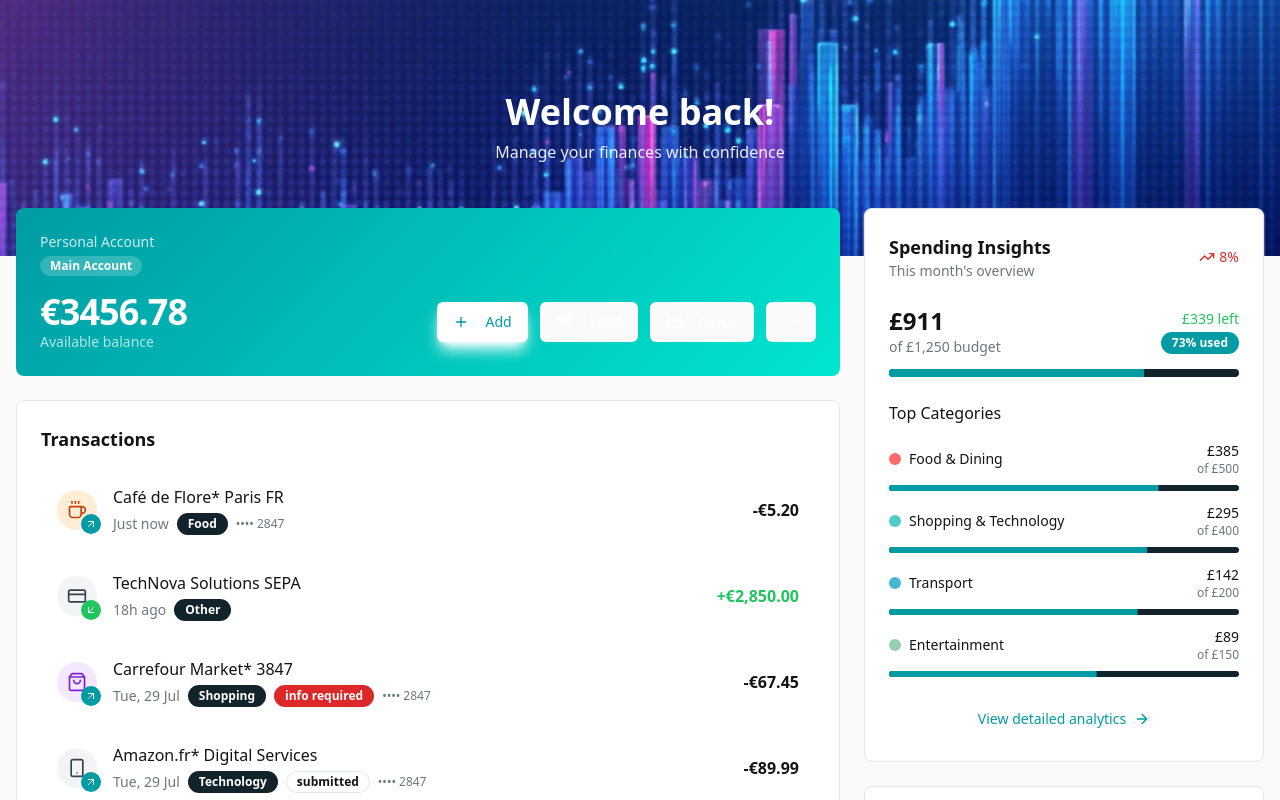
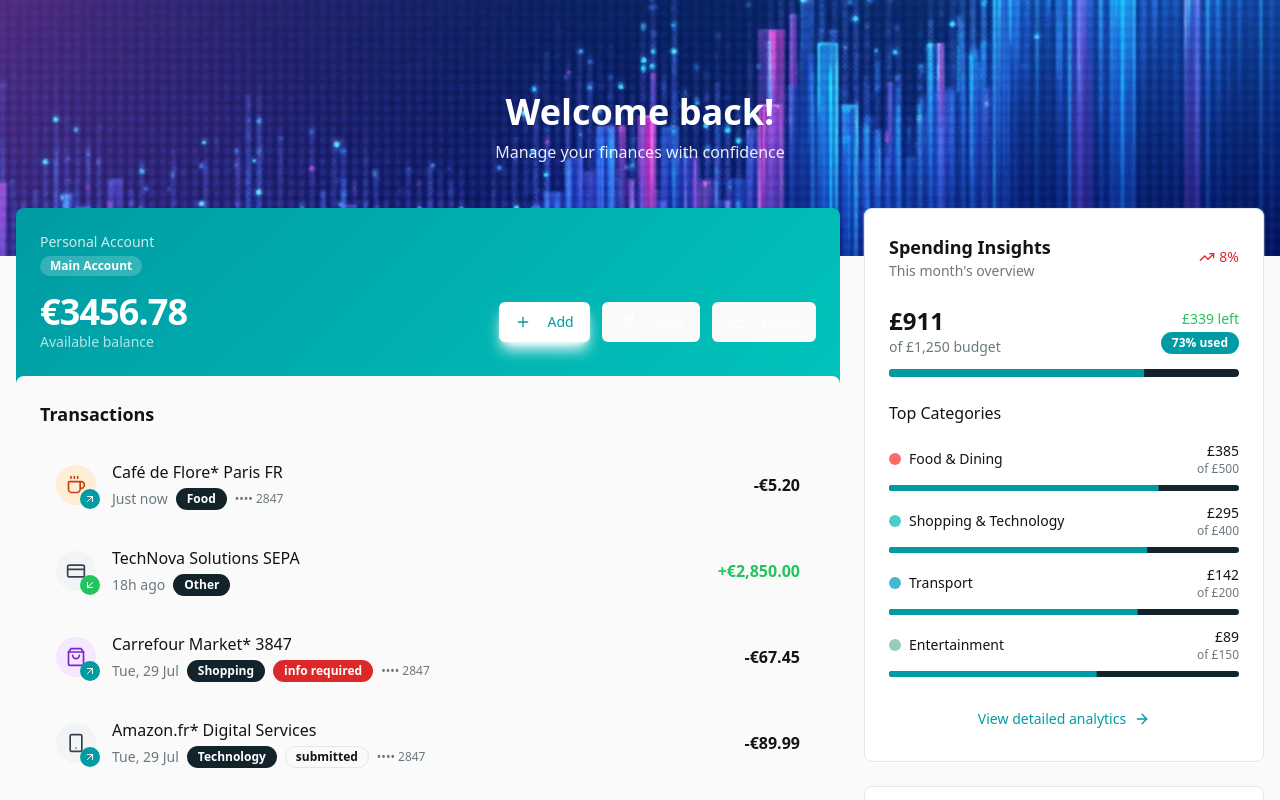
Before and after one commit to mbjorke/blueberry-fintech, a React (Vite) app: page /dashboard in a window 1280 px wide. Shown: the top 800 px of the page. Built offline with nearby package versions, Linux system fonts and the light colour scheme.

Commit message:
Refactor dashboard layout
Combine personal account and transaction boxes into a single component to improve layout and space efficiency.

```diff
--- a/src/pages/Dashboard.tsx
+++ b/src/pages/Dashboard.tsx
@@ -5,6 +5,8 @@ import { SpendingInsights } from "@/components/fintech/SpendingInsights";
 import { DashboardHeader } from "@/components/fintech/DashboardHeader";
 import { Card } from "@/components/ui/card";
 import { Button } from "@/components/ui/button";
+import { Badge } from "@/components/ui/badge";
+import { Plus, Send, CreditCard } from "lucide-react";
 import { useToast } from "@/hooks/use-toast";
 import heroImage from "@/assets/fintech-hero.jpg";
 
@@ -207,26 +209,60 @@ const Dashboard = () => {
       {/* Main Content */}
       <div className="container mx-auto px-4 py-8 -mt-20 relative z-20">
         <div className="grid grid-cols-1 lg:grid-cols-3 gap-6">
-          {/* Left Column - Integrated Header and Transactions */}
+          {/* Unified Account and Transactions Card */}
           <div className="lg:col-span-2 space-y-6">
-            {/* Integrated Dashboard Header */}
-            <DashboardHeader
-              balance={accountBalance}
-              currency="€"
-              accountName="Personal Account"
-              onAddMoney={() => handleQuickAction('Add Money')}
-              onSendMoney={() => handleQuickAction('Send Money')}
-              onManageCards={() => handleQuickAction('Manage Cards')}
-              onTransfer={() => handleQuickAction('Transfer')}
-              onTopUp={() => handleQuickAction('Top Up')}
-              onPayBills={() => handleQuickAction('Pay Bills')}
-              onSavings={() => handleQuickAction('Savings')}
-              onInvesting={() => handleQuickAction('Investing')}
-            />
+            <Card className="bg-gradient-primary text-white border-0 shadow-none overflow-hidden">
+              {/* Account Header */}
+              <div className="p-6 space-y-4">
+                <div className="flex items-center justify-between">
+                  <div className="space-y-1">
+                    <p className="text-white/80 text-sm">Personal Account</p>
+                    <Badge variant="secondary" className="bg-white/20 text-white border-0 text-xs">
+                      Main Account
+                    </Badge>
+                  </div>
+                </div>
 
-            {/* Transactions List */}
-            <Card className="shadow-card">
-              <div className="p-6">
+                {/* Balance and Actions */}
+                <div className="flex items-center justify-between">
+                  <div>
+                    <div className="text-4xl font-bold tracking-tight">
+                      €{accountBalance.toFixed(2)}
+                    </div>
+                    <p className="text-white/70 text-sm">Available balance</p>
+                  </div>
+
+                  <div className="flex items-center gap-3">
+                    <Button
+                      variant="default"
+                      onClick={() => handleQuickAction('Add Money')}
+                      className="bg-white text-primary hover:bg-white/90 shadow-lg"
+                    >
+                      <Plus className="mr-2 h-4 w-4" />
+                      Add
+                    </Button>
+                    <Button
+                      variant="outline"
+                      onClick={() => handleQuickAction('Send Money')}
+                      className="border-white/30 text-white hover:bg-white/20 hover:border-white/50"
+                    >
+                      <Send className="mr-2 h-4 w-4" />
+                      Send
+                    </Button>
+                    <Button
+                      variant="outline"
+                      onClick={() => handleQuickAction('Manage Cards')}
+                      className="border-white/30 text-white hover:bg-white/20 hover:border-white/50"
+                    >
+                      <CreditCard className="mr-2 h-4 w-4" />
+                      Cards
+                    </Button>
+                  </div>
+                </div>
+              </div>
+
+              {/* Transactions Section */}
+              <div className="bg-background text-foreground p-6 rounded-t-lg">
                 <div className="mb-4">
                   <h3 className="text-lg font-semibold text-foreground">Transactions</h3>
                 </div>
```
